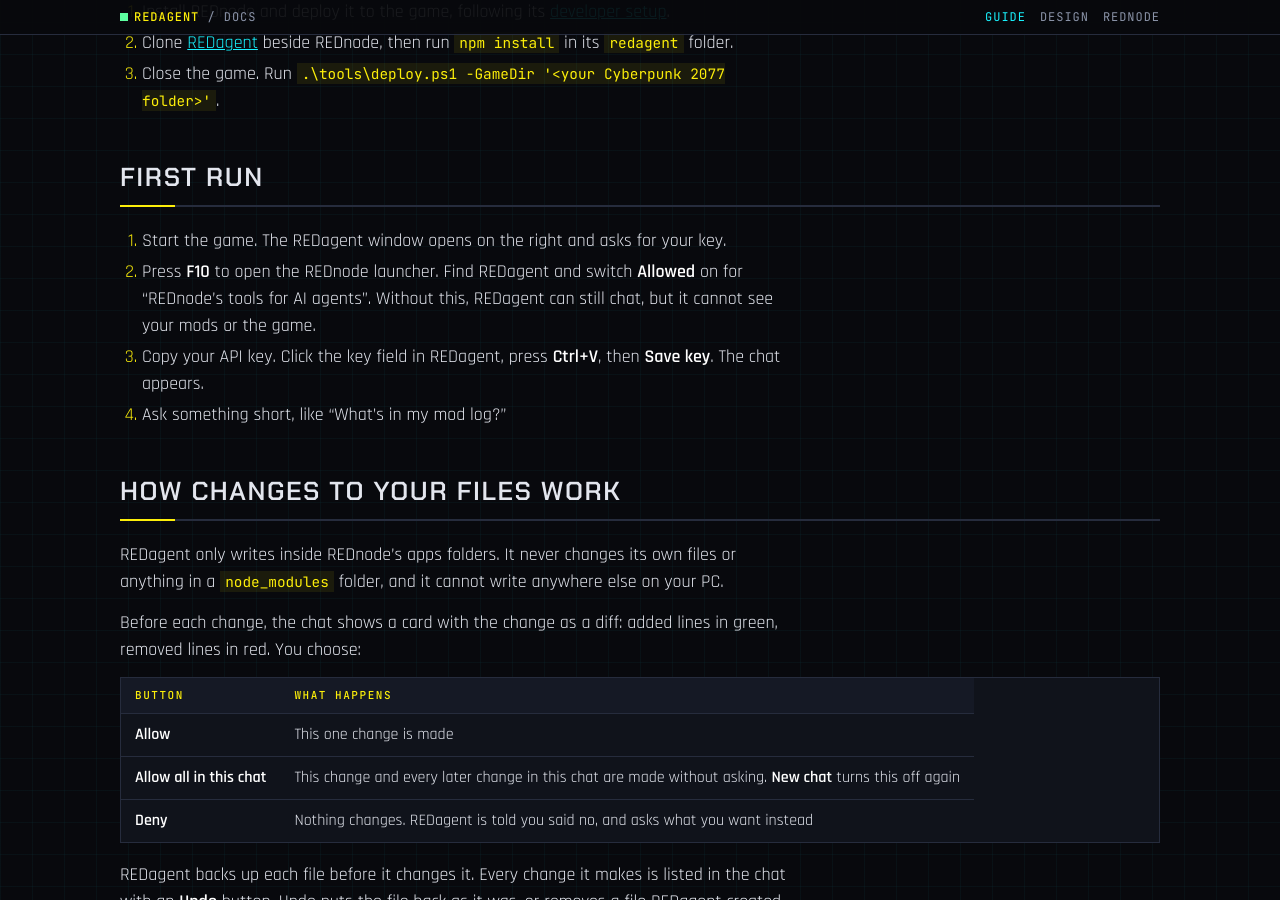
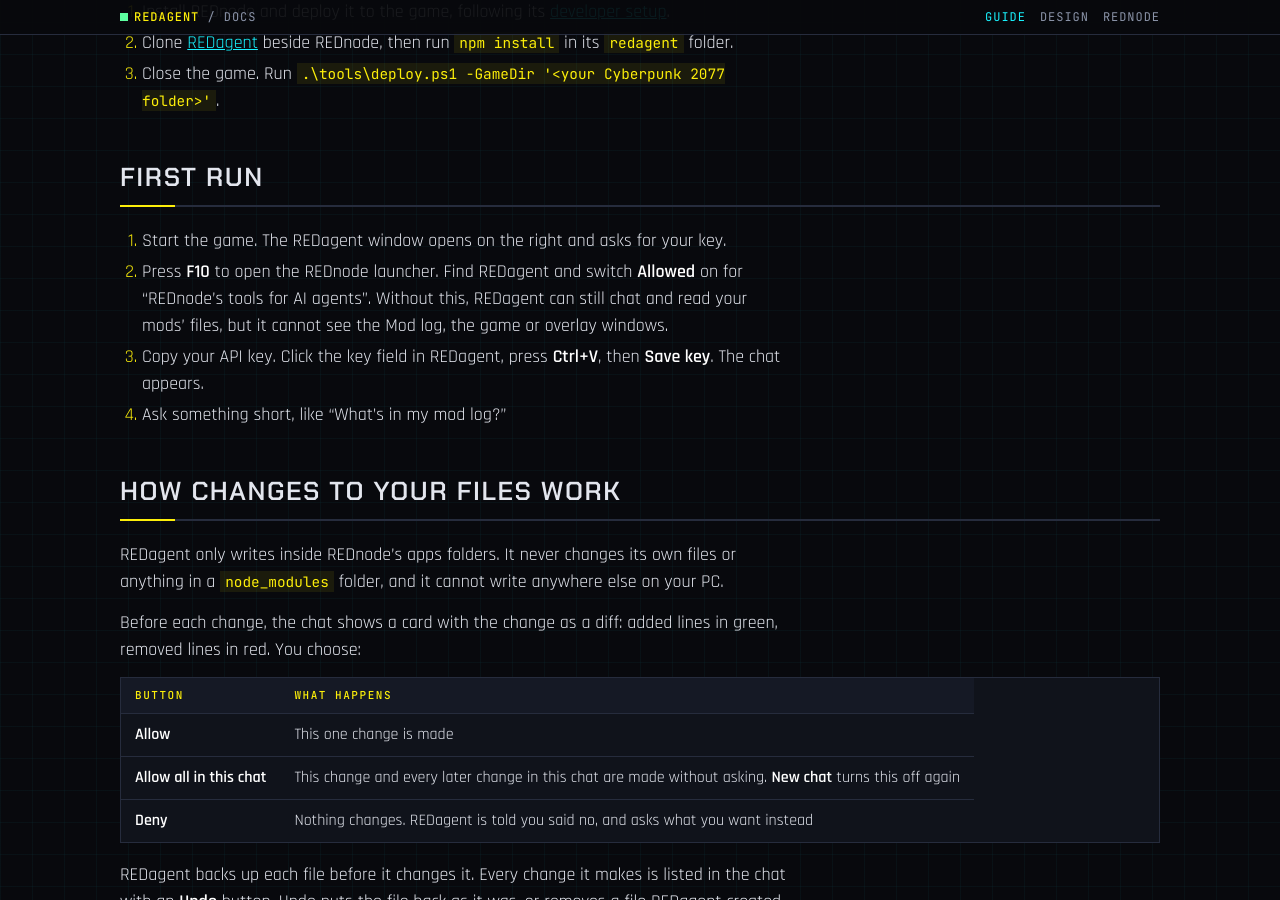
Before and after one commit to Edgemodders/REDagent, a Jekyll site: the page built from docs/index.md, in a window 1280 px wide and 900 px high, scrolled down 1610 px. Built offline with Jekyll 4.4.1, drawn with Linux system fonts in a browser that asks for light colours; our own code applies the rules of GitHub Pages for plain Markdown files.

Commit message:
Guide: say what REDagent can do without REDnode's tools
Co-Authored-By: Claude Opus 5.5 <noreply@anthropic.com>

```diff
--- a/docs/index.md
+++ b/docs/index.md
@@ -41,7 +41,7 @@ There is no packaged release yet. To install from source:
 ## First run
 
 1. Start the game. The REDagent window opens on the right and asks for your key.
-2. Press **F10** to open the REDnode launcher. Find REDagent and switch **Allowed** on for "REDnode's tools for AI agents". Without this, REDagent can still chat, but it cannot see your mods or the game.
+2. Press **F10** to open the REDnode launcher. Find REDagent and switch **Allowed** on for "REDnode's tools for AI agents". Without this, REDagent can still chat and read your mods' files, but it cannot see the Mod log, the game or overlay windows.
 3. Copy your API key. Click the key field in REDagent, press **Ctrl+V**, then **Save key**. The chat appears.
 4. Ask something short, like "What's in my mod log?"
 
```
